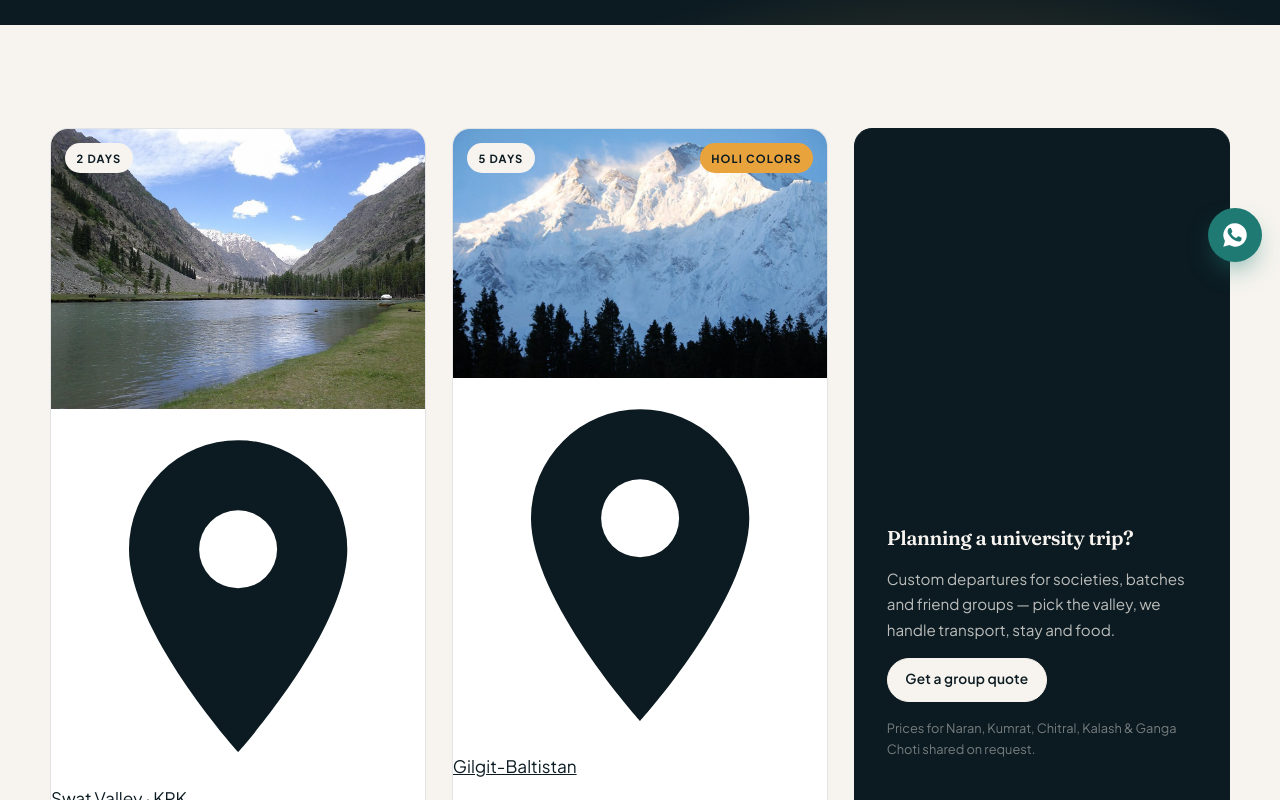
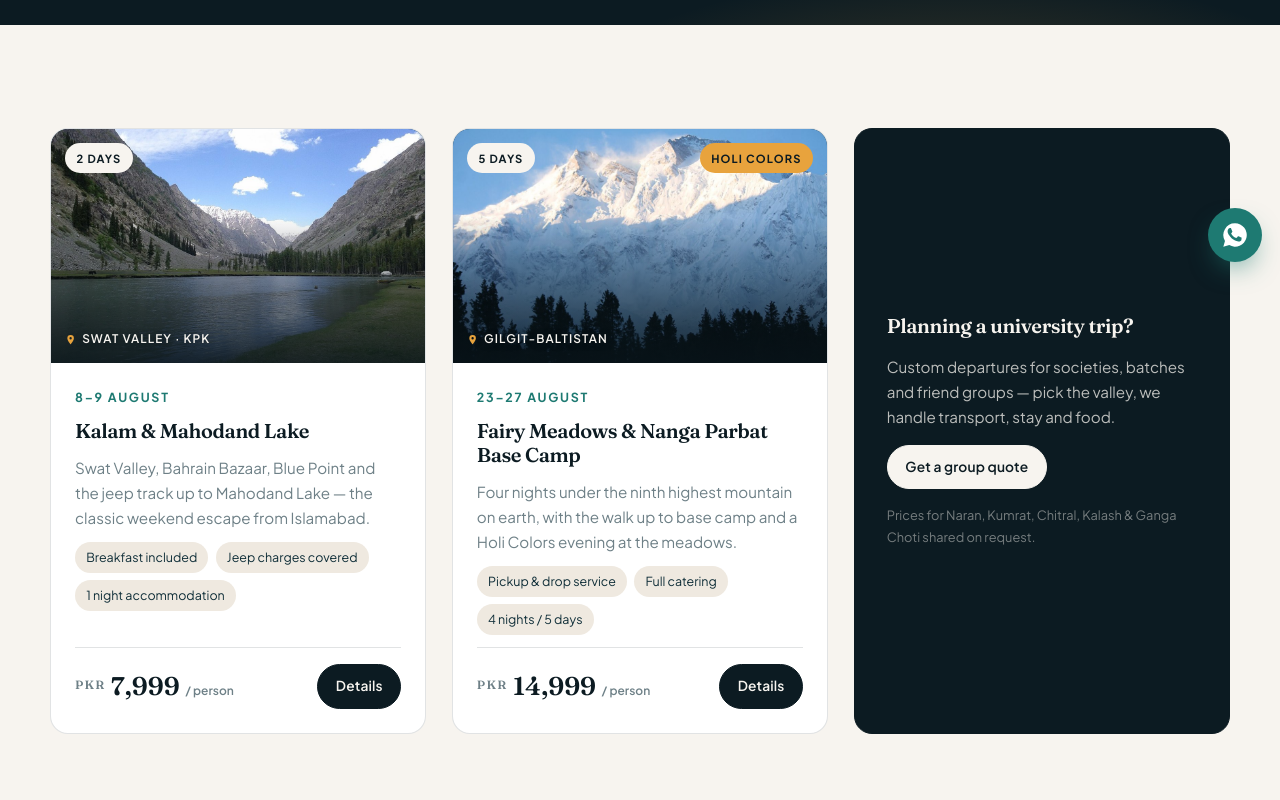
Before and after one commit to jesarkamran/travel-with-wahid, a Next.js app: page /tours in a window 1280 px wide. Shown: the part 520-1320 px from the top of the page. Built offline with nearby package versions, Linux system fonts and the light colour scheme.

Commit message:
Changes related to the images

```diff
--- a/app/globals.css
+++ b/app/globals.css
@@ -259,3 +259,67 @@ em{font-style:italic;color:var(--amber)}
 .nf{min-height:70svh;display:grid;place-items:center;text-align:center;padding:8rem 0 4rem}
 .nf .btn{margin-top:1.8rem}
 .nav__links a[aria-current="page"]{opacity:1;color:var(--teal)}
+
+/* ---------- photos, scrims & labels ---------- */
+.ph{
+  position:absolute;inset:0;display:block;overflow:hidden;
+  background:linear-gradient(150deg,var(--deep),var(--teal) 55%,var(--amber)); /* fallback if a file is missing */
+}
+.ph img{width:100%;height:100%;object-fit:cover;transition:transform .8s var(--ease),filter .5s}
+.scrim{position:absolute;inset:auto 0 0;height:62%;background:linear-gradient(180deg,transparent,rgba(8,20,26,.86));pointer-events:none}
+.scrim--full{inset:0;height:auto;background:linear-gradient(180deg,rgba(8,20,26,.15) 0%,rgba(8,20,26,.25) 45%,rgba(8,20,26,.9) 100%)}
+
+.plabel{
+  position:absolute;left:.9rem;bottom:.85rem;z-index:2;
+  display:inline-flex;align-items:center;gap:.35rem;
+  font-size:.74rem;font-weight:600;letter-spacing:.09em;text-transform:uppercase;
+  color:var(--snow);text-shadow:0 1px 6px rgba(8,20,26,.7);
+}
+.plabel--bare{position:static;margin-bottom:.5rem;color:var(--glacier)}
+.pin{width:.95em;height:.95em;flex:none;color:var(--amber)}
+
+/* tour card media becomes a framed, zooming photo */
+.tour__media{position:relative;display:block;aspect-ratio:16/10;overflow:hidden;background:var(--deep)}
+.tour:hover .ph img{transform:scale(1.06)}
+.tour__body h3 a{text-decoration:none}
+.tour__body h3 a:hover{color:var(--teal)}
+
+/* destination cards */
+.dest{position:relative;isolation:isolate;padding:1.3rem;min-height:340px;justify-content:space-between}
+.dest .ph,.dest .scrim{z-index:-1;border-radius:inherit}
+.dest:hover .ph img{transform:scale(1.07)}
+.dest__top{display:flex;align-items:center;justify-content:space-between;gap:.5rem}
+.dest__body{display:block}
+.chip{font-size:.66rem;font-weight:700;letter-spacing:.1em;text-transform:uppercase;padding:.28rem .6rem;border-radius:999px;background:rgba(247,244,239,.16);backdrop-filter:blur(6px);color:var(--snow)}
+.dest__go{display:block;margin-top:.9rem;font-size:.78rem;font-weight:600;letter-spacing:.08em;text-transform:uppercase;color:var(--amber);opacity:0;transform:translateY(6px);transition:opacity .3s,transform .3s var(--ease)}
+.dest:hover .dest__go,.dest:focus-visible .dest__go{opacity:1;transform:none}
+@media (hover:none){.dest__go{opacity:1;transform:none}}
+
+/* photo strip */
+.strip{display:grid;gap:.75rem;grid-template-columns:repeat(auto-fit,minmax(190px,1fr))}
+.shot{position:relative;margin:0;aspect-ratio:4/5;border-radius:14px;overflow:hidden;isolation:isolate}
+.shot:nth-child(3n){aspect-ratio:4/6}
+.shot:hover .ph img{transform:scale(1.07)}
+.shot figcaption{position:absolute;left:.9rem;right:.9rem;bottom:.85rem;z-index:2;color:var(--snow);display:grid;gap:.15rem}
+.shot figcaption strong{font-family:var(--f-display),serif;font-size:1.02rem;font-weight:600}
+.shot figcaption span{display:inline-flex;align-items:center;gap:.3rem;font-size:.7rem;letter-spacing:.1em;text-transform:uppercase;opacity:.82}
+@media (max-width:520px){.strip{grid-template-columns:1fr 1fr}.shot,.shot:nth-child(3n){aspect-ratio:1}}
+
+/* hero photo now carries a real image */
+.hero__photo{position:absolute;inset:0;z-index:-1;width:100%;height:100%;object-fit:cover}
+.credit{position:absolute;right:1rem;bottom:.7rem;z-index:2;font-size:.62rem;letter-spacing:.06em;color:rgba(247,244,239,.42)}
+.credit a{color:inherit;text-decoration:none;border-bottom:1px solid rgba(247,244,239,.2)}
+.credit a:hover{color:var(--snow)}
+
+/* tour detail hero caption */
+.trip__hero{position:relative;overflow:hidden;isolation:isolate;display:flex;align-items:flex-end;padding:1.3rem}
+.trip__hero .ph,.trip__hero .scrim{border-radius:inherit}
+.trip__hero figcaption{position:relative;z-index:2;color:var(--snow)}
+.trip__hero figcaption strong{display:block;font-family:var(--f-display),serif;font-size:1.3rem;font-weight:600}
+
+/* credits list */
+.creds{list-style:none;margin:1.2rem 0 0;padding:0;columns:2;column-gap:2rem;font-size:.8rem;color:var(--stone)}
+.creds li{break-inside:avoid;margin-bottom:.45rem}
+.creds a{color:var(--teal);text-decoration:none}
+.creds a:hover{text-decoration:underline}
+@media (max-width:640px){.creds{columns:1}}
```
Also changed, not shown: app/about/page.js (+15 -1 lines), app/destinations/page.js (+4 -10 lines), app/page.js (+16 -7 lines), app/tours/[slug]/page.js (+9 -2 lines), public/img/README.md, 1 other file (tests, documents, lock files or other folders).
